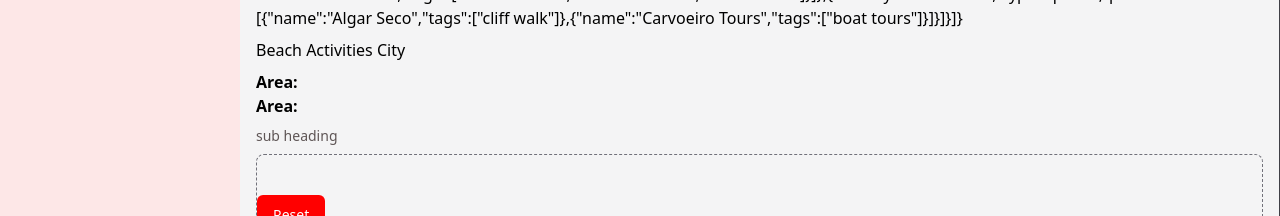
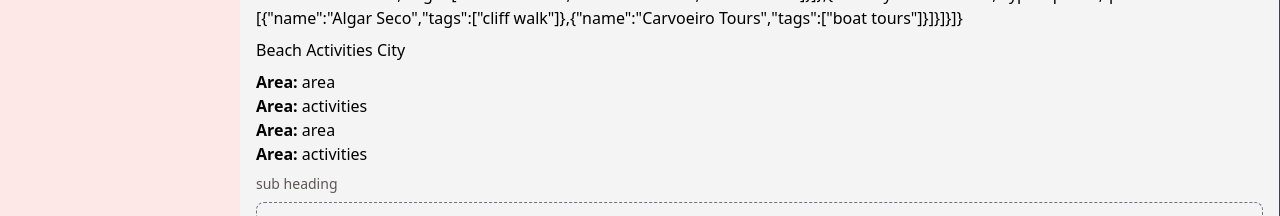
Before and after one commit to fe01134/dtb_nextjs, a Next.js app: page /beaches in a window 1280 px wide. Shown: the part 419-635 px from the top of the page. Built offline with nearby package versions, Linux system fonts and the light colour scheme.

Commit message:
showing list of area and activity objects

```diff
--- a/app/beaches/page.tsx
+++ b/app/beaches/page.tsx
@@ -23,13 +23,18 @@ import Area from '../../model/activity';
         <h1>Beach Activities City</h1>
       <div>
 
-        <ul>
-          {myactivityObjects.map((area: any, index: number) => (
-            <li key={index}>
-              <strong>Area:</strong> {area.name}
+      {myactivityObjects.map((area) => (
+      <ul>
+          {area.getPlaceNames().map((one_area) =>
+
+            <li key={one_area}>
+              <strong>Area:</strong> {one_area}
             </li>
-          ))}
+            )
+          }
         </ul>
+      ))}
+
       </div>
 
         <div className="flex items-center text-sm font-medium text-muted-foreground">sub heading</div>
```
